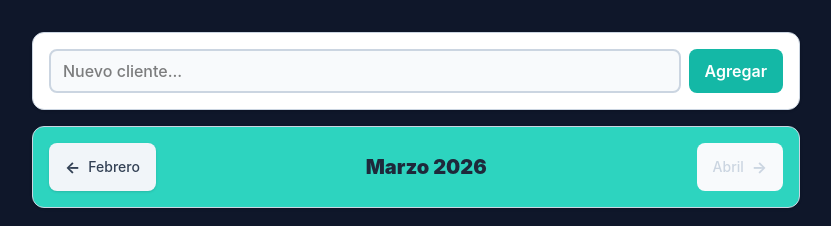
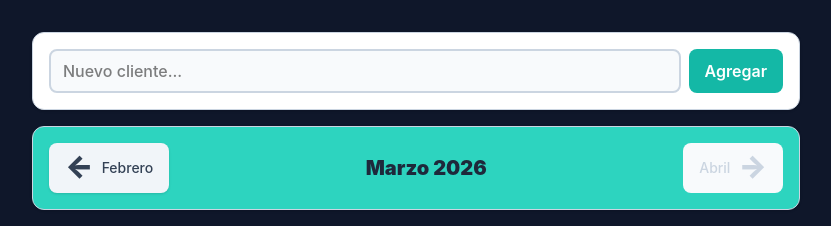
Before and after one commit to roberrrrrr/app-gimnasio-pagos-frontend, a React (Vite) app: page / in a window 1280 px wide. Shown: the top 226 px of the page, without its empty margins (224-1055 px from the left). Built offline with nearby package versions, Linux system fonts and the light colour scheme; no server answers.

Commit message:
flechas, y agregar cliente

```diff
--- a/src/App.jsx
+++ b/src/App.jsx
@@ -104,15 +104,26 @@ function App() {
   const agregarCliente = async () => {
     if (nuevoNombre.trim() === "") return;
     try {
-      await fetch(`${URL_BACKEND}/api/clientes`, {
+      const respuesta = await fetch(`${URL_BACKEND}/api/clientes`, {
         method: "POST",
         headers: { "Content-Type": "application/json" },
         body: JSON.stringify({ nombre: nuevoNombre }),
       });
+
+      // 1. Verificamos si el backend nos devolvió un error (ej: status 400 por duplicado)
+      if (!respuesta.ok) {
+        const errorData = await respuesta.json();
+        // Le mostramos al usuario el mensaje exacto que mandó el backend
+        alert(`No se pudo agregar: ${errorData.error}`);
+        return; // Frenamos la ejecución acá para que no limpie el input ni recargue la lista
+      }
+
+      // 2. Si todo salió bien, limpiamos el input y actualizamos la lista
       setNuevoNombre("");
       await obtenerClientes(mesActual, { forzarRefetch: true });
     } catch {
-      alert("Error al guardar cliente");
+      // Este catch atrapa errores "graves" (ej: el servidor está apagado o no hay internet)
+      alert("Error de conexión al guardar cliente");
     }
   };
 
--- a/src/components/monthCard.jsx
+++ b/src/components/monthCard.jsx
@@ -57,13 +57,16 @@ export function MonthCard({ mesActual, setMesActual }) {
         type="button"
         onClick={() => cambiarDeMes(añoAnterior, mesAnterior)}
         disabled={bloquearAnterior}
-        className={`px-4 py-3 rounded-lg transition-all font-bold text-xl sm:text-base flex items-center justify-center ${
+        className={`px-4 py-3 rounded-lg transition-all flex items-center justify-center ${
           bloquearAnterior
             ? "bg-neutral-50 text-neutral-300 cursor-not-allowed"
             : "bg-neutral-100 text-neutral-700 hover:bg-neutral-200 active:bg-neutral-300 shadow-sm"
         }`}
       >
-        &larr;{" "}
+        {/* Flecha más grande y gruesa */}
+        <span className="text-2xl sm:text-3xl font-black leading-none -mt-1">
+          &larr;
+        </span>
         <span className="hidden sm:inline ml-2 text-sm font-medium">
           {nombresMeses[mesAnterior - 1]}
         </span>
@@ -79,7 +82,7 @@ export function MonthCard({ mesActual, setMesActual }) {
         type="button"
         onClick={() => cambiarDeMes(añoSiguiente, mesSiguiente)}
         disabled={bloquearSiguiente}
-        className={`px-4 py-3 rounded-lg transition-all font-bold text-xl sm:text-base flex items-center justify-center ${
+        className={`px-4 py-3 rounded-lg transition-all flex items-center justify-center ${
           bloquearSiguiente
             ? "bg-neutral-50 text-neutral-300 cursor-not-allowed"
             : "bg-neutral-100 text-neutral-700 hover:bg-neutral-200 active:bg-neutral-300 shadow-sm"
@@ -87,8 +90,11 @@ export function MonthCard({ mesActual, setMesActual }) {
       >
         <span className="hidden sm:inline mr-2 text-sm font-medium">
           {nombresMeses[mesSiguiente - 1]}
-        </span>{" "}
-        &rarr;
+        </span>
+        {/* Flecha más grande y gruesa */}
+        <span className="text-2xl sm:text-3xl font-black leading-none -mt-1">
+          &rarr;
+        </span>
       </button>
     </div>
   );
```
